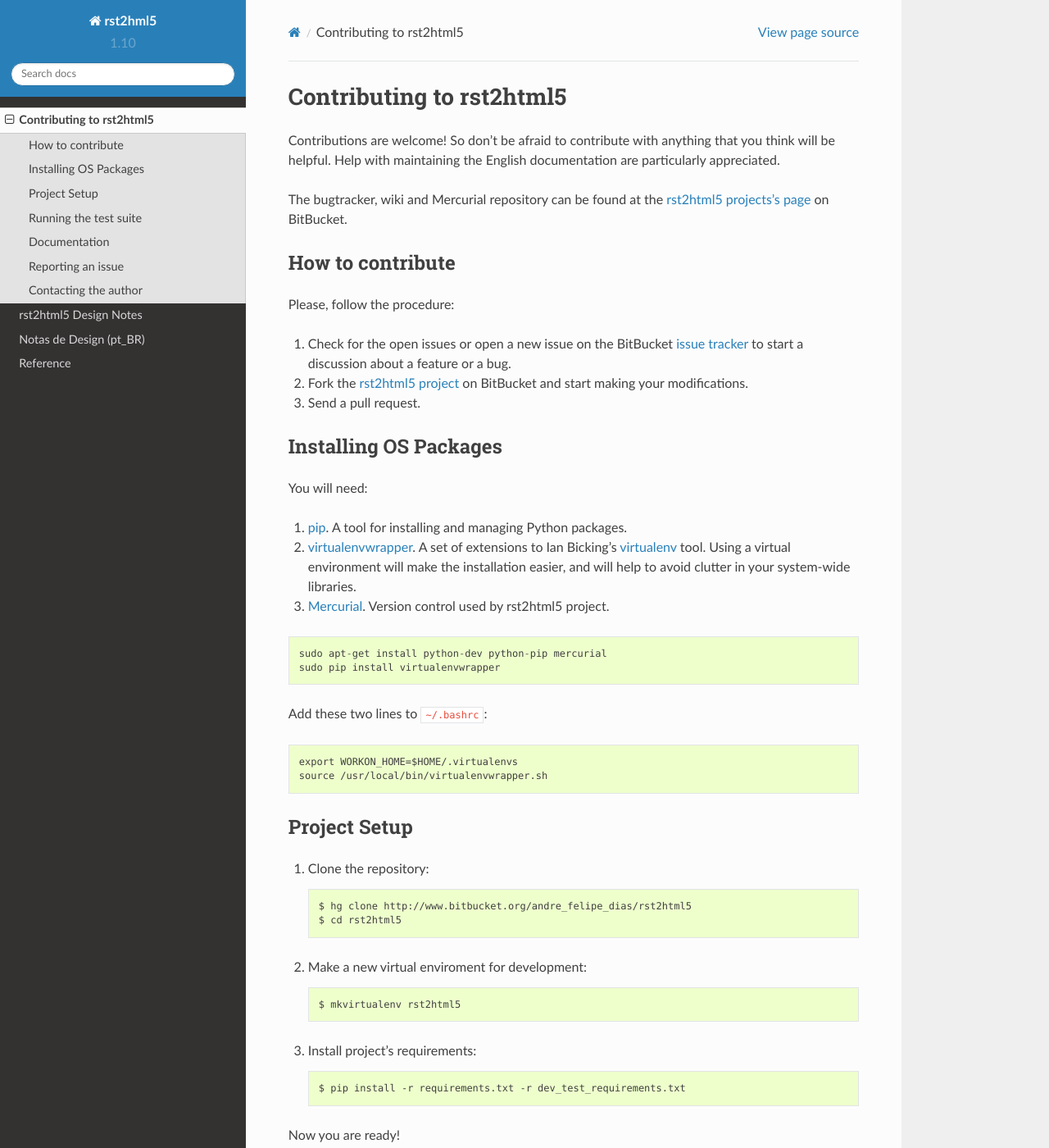
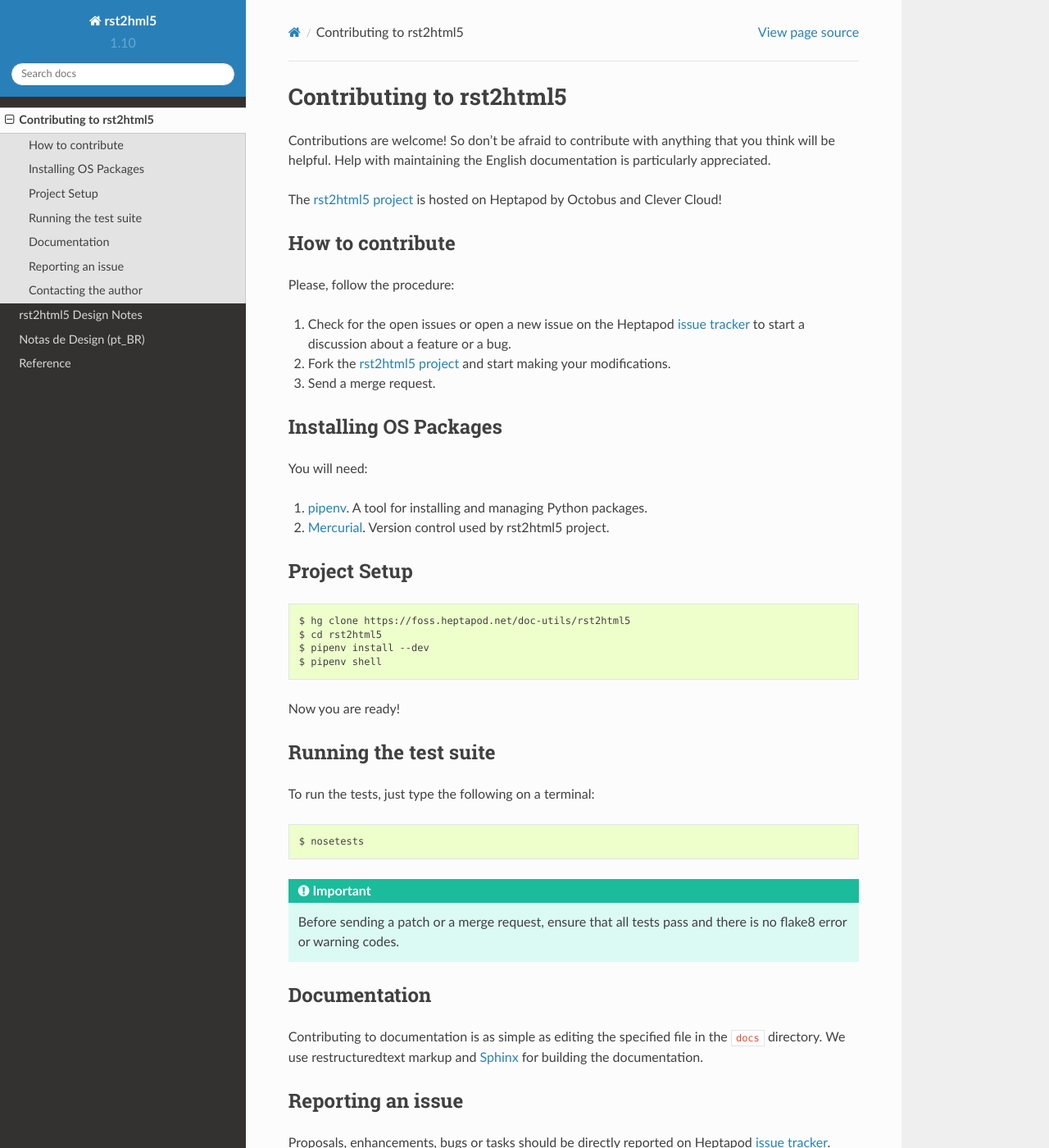
Before and after one commit to andredias/rst2html5, a Sphinx documentation site: the page built from docs/contributing.rst, in a window 1280 px wide and 1400 px high. Shown: the whole window at 82% size. Built offline with Sphinx 7.4.7 and the Read the Docs theme 2.0.0, drawn with Linux system fonts in a browser that asks for light colours; some of the changed text lies outside the part shown.

Commit message:
update Contributing instructions

```diff
--- a/CHANGELOG.rst
+++ b/CHANGELOG.rst
@@ -2,9 +2,13 @@
 Changelog
 =========
 
+* 1.10.6 - 2020-04-21
+
+    * Contributing instructions updated.
+
 * 1.10.5 - 2020-04-13
 
-    * rst2html5 is now hosted at https://foss.heptapod.net/doc-utils/rst2html5
+    * rst2html5 is now hosted on Heptapod at https://foss.heptapod.net/doc-utils/rst2html5
 
 * 1.10.4 - 2020-03-25
 
--- a/docs/contributing.rst
+++ b/docs/contributing.rst
@@ -4,10 +4,10 @@
 
 Contributions are welcome!
 So don't be afraid to contribute with anything that you think will be helpful.
-Help with maintaining the English documentation are particularly appreciated.
+Help with maintaining the English documentation is particularly appreciated.
 
-The bugtracker, wiki and Mercurial repository can be found at the
-`rst2html5 projects's page <https://foss.heptapod.net/doc-utils/rst2html5>`_ on BitBucket.
+The `rst2html5 project <https://foss.heptapod.net/doc-utils/rst2html5>`_
+is hosted on Heptapod by Octobus and Clever Cloud!
 
 
 How to contribute
@@ -15,10 +15,10 @@
 
 Please, follow the procedure:
 
-#. Check for the open issues or open a new issue on the BitBucket `issue tracker`_
+#. Check for the open issues or open a new issue on the Heptapod `issue tracker`_
    to start a discussion about a feature or a bug.
-#. Fork the `rst2html5 project`_ on BitBucket and start making your modifications.
-#. Send a pull request.
+#. Fork the `rst2html5 project`_ and start making your modifications.
+#. Send a merge request.
 
 
 Installing OS Packages
@@ -26,51 +26,22 @@
 
 You will need:
 
-#. pip_. A tool for installing and managing Python packages.
-#. virtualenvwrapper_.
-   A set of extensions to Ian Bicking’s virtualenv_ tool.
-   Using a virtual environment will make the installation easier,
-   and will help to avoid clutter in your system-wide libraries.
+#. pipenv_. A tool for installing and managing Python packages.
 #. Mercurial_. Version control used by rst2html5 project.
 
-
-::
-
-    sudo apt-get install python-dev python-pip mercurial
-    sudo pip install virtualenvwrapper
-
-Add these two lines to :code:`~/.bashrc`::
-
-    export WORKON_HOME=$HOME/.virtualenvs
-    source /usr/local/bin/virtualenvwrapper.sh
 
 
 Project Setup
 =============
 
-#. Clone the repository::
+::
 
-    $ hg clone http://www.bitbucket.org/andre_felipe_dias/rst2html5
+    $ hg clone https://foss.heptapod.net/doc-utils/rst2html5
     $ cd rst2html5
-
-#. Make a new virtual enviroment for development::
-
-    $ mkvirtualenv rst2html5
-
-#. Install project's requirements::
-
-    $ pip install -r requirements.txt -r dev_test_requirements.txt
+    $ pipenv install --dev
+    $ pipenv shell
 
 Now you are ready!
-
-.. note::
-
-    To come back to the virtualenv in another session,
-    use the command :code:`workon rst2html5`.
-
-.. seealso::
-
-    * `Virtualenvwrapper command reference`_
 
 
 .. _test suite:
@@ -82,15 +53,10 @@
 
     $ nosetests
 
-To get a complete test verification, run::
-
-    $ tox
-
-The complete tests save some interesting metrics at :file:`rst2html5/.tox/metrics/log`.
 
 .. important::
 
-    Before sending a patch or a pull request,
+    Before sending a patch or a merge request,
     ensure that all tests pass and there is no flake8 error or warning codes.
 
 
@@ -107,14 +73,14 @@
 Reporting an issue
 ==================
 
-Proposals, enhancements, bugs or tasks should be directly reported on BitBucket `issue tracker`_.
+Proposals, enhancements, bugs or tasks should be directly reported on Heptapod `issue tracker`_.
 
 If there are issues please let us know so we can improve rst2html5.
 If you don’t report it, we probably won't fix it.
 When creating a bug issue, try to provide the following information at least:
 
 #. Steps to reproduce the bug
-#. The produced output
+#. The resulting output
 #. The expected output
 
 ..
@@ -123,7 +89,7 @@
 
 .. tip::
 
-    See https://foss.heptapod.net/doc-utils/rst2html5/issue/1 as a reference.
+    See https://foss.heptapod.net/doc-utils/rst2html5/issues/1 as a reference.
 
 For proposals or enhancements,
 you should provide input and output examples.
@@ -131,32 +97,26 @@
 that endorses your request.
 
 While it's handy to provide useful code snippets in an issue,
-it is better for you as a developer to submit pull requests.
-By submitting pull request your contribution to ``rst2html5`` will be recorded by BitBucket.
+it is better for you as a developer to submit merge requests.
+By submitting pull request your contribution to ``rst2html5`` will be recorded by Heptapod.
 
 ..
     Sending a pull request
     ======================
 
     #. Test what you code. Any new code should have one or more test cases. See :ref:`tests`.
-    #. Don't mix
-
-    code changes with whitespace cleanup.
+    #. Don't mix code changes with whitespace cleanup.
 
 
 Contacting the author
 =====================
 
 ``rst2html5`` is written and maintained by André Felipe Dias.
-You can reach me at `google plus`_ or twitter_.
+You can reach me at Twitter_ or by email (andre.dias@pronus.io).
 
-.. _pip: https://pip.pypa.io/en/latest/
-.. _virtualenvwrapper: http://virtualenvwrapper.readthedocs.org/en/latest/
-.. _virtualenv: https://virtualenv.pypa.io/en/latest/
-.. _Mercurial: http://mercurial.selenic.com/
-.. _Virtualenvwrapper command reference: http://virtualenvwrapper.readthedocs.org/en/latest/command_ref.html
+.. _pipenv: https://pypi.org/project/pipenv/
+.. _Mercurial: https://www.mercurial-scm.org/
 .. _rst2html5 project: https://foss.heptapod.net/doc-utils/rst2html5
 .. _Sphinx: http://sphinx-doc.org/
-.. _issue tracker: http://www.bitbucket.org/andre_felipe_dias/rst2html5/issues
-.. _twitter: https://twitter.com/andref_dias
-.. _google plus: https://plus.google.com/100373126641024342168
+.. _issue tracker: https://foss.heptapod.net/doc-utils/rst2html5/issues
+.. _Twitter: https://twitter.com/andref_dias
```
